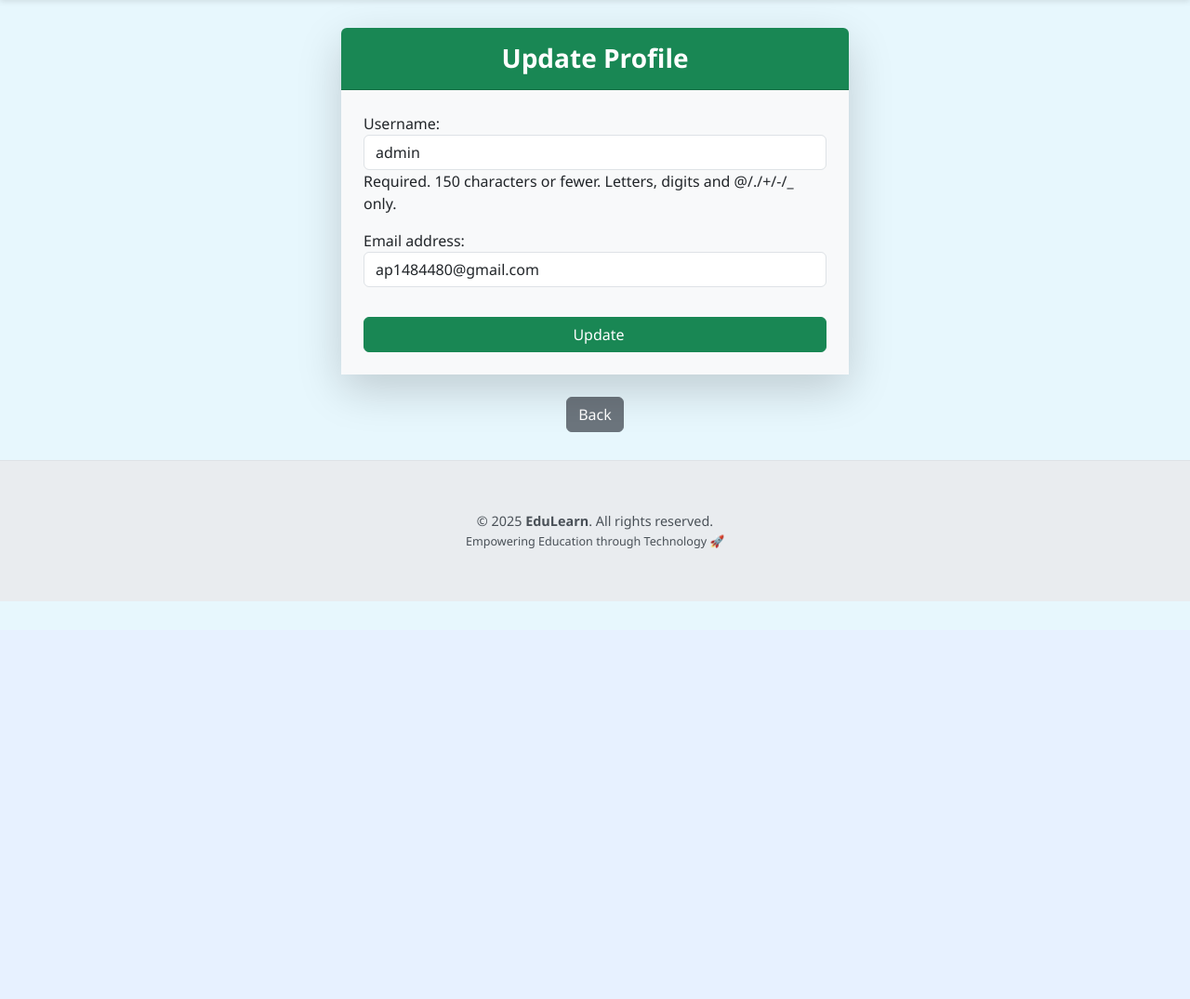
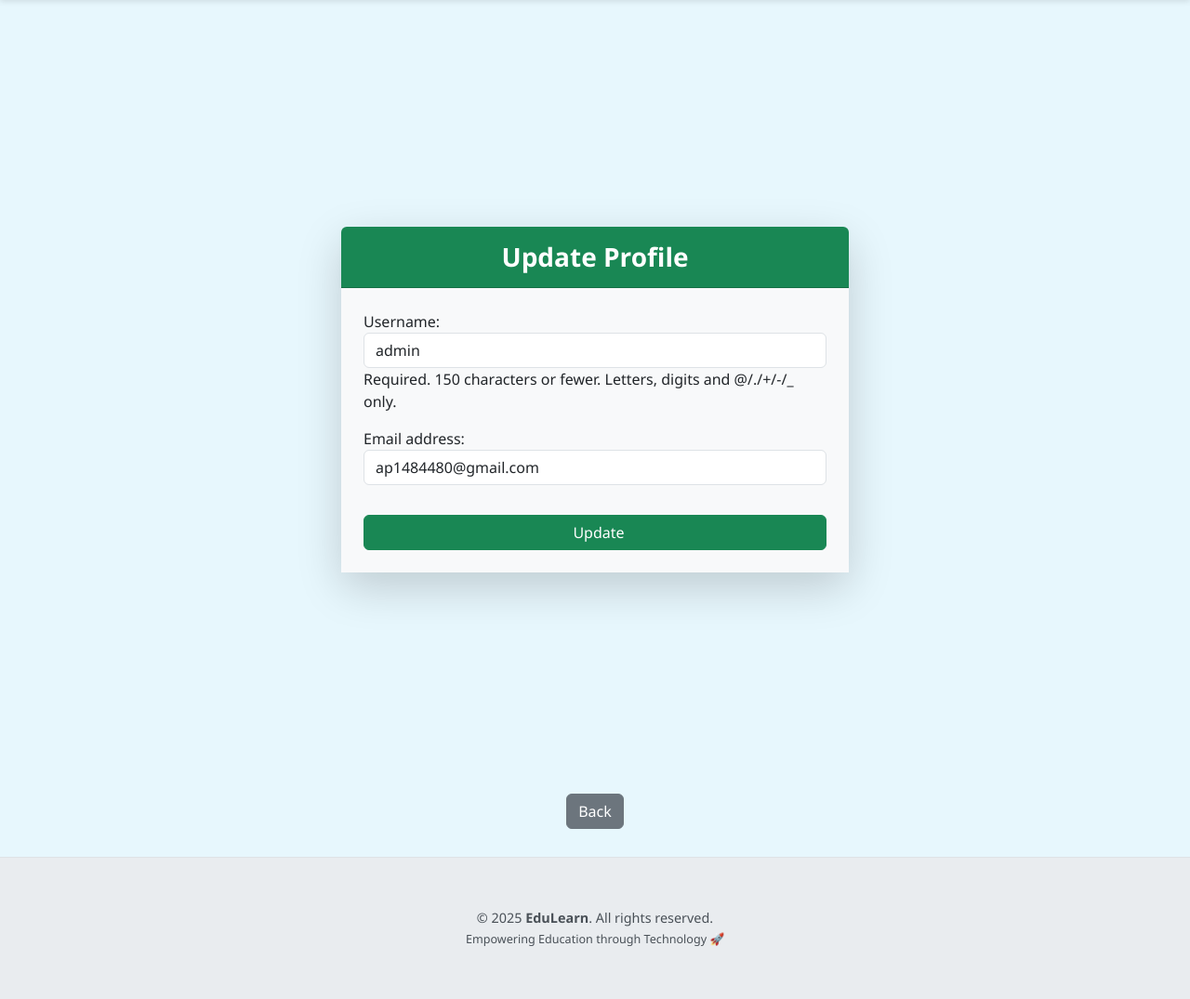
Before and after one commit to Kangaeruhito14/EduLearn_-A_Demo_Django_Project-, a Django app: page /courses/profile/ in a window 1280 px wide. Shown: the part 122-1197 px from the top of the page at 93% size. Before the commit the page ends 769 px from the top, so only its background shows below. Run offline with Django 5.2, Linux system fonts and the light colour scheme; a user stored in the database is signed in; some libraries are stand-ins or nearby versions.

Commit message:
Update commit-all-edit-21

```diff
--- a/Templates/courses/profile.html
+++ b/Templates/courses/profile.html
@@ -2,7 +2,7 @@
 {% block title %}Profile{% endblock %}
 
 {% block content %}
-<div class="container d-flex justify-content-center align-items-center min-vh-93" style="padding-top: 0; padding-bottom: 0;">
+<div class="container d-flex justify-content-center align-items-center min-vh-100" style="padding-top: 0; padding-bottom: 0;">
     <div class="col-md-7 col-lg-6">
         <div class="card shadow-lg border-0 animate__animated animate__fadeIn">
             <div class="card-header bg-success text-white text-center py-3 rounded-top">
```
